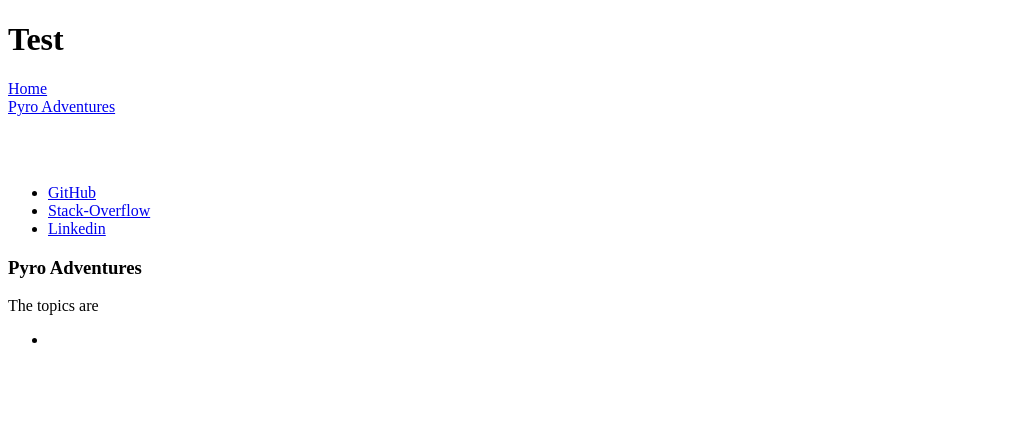
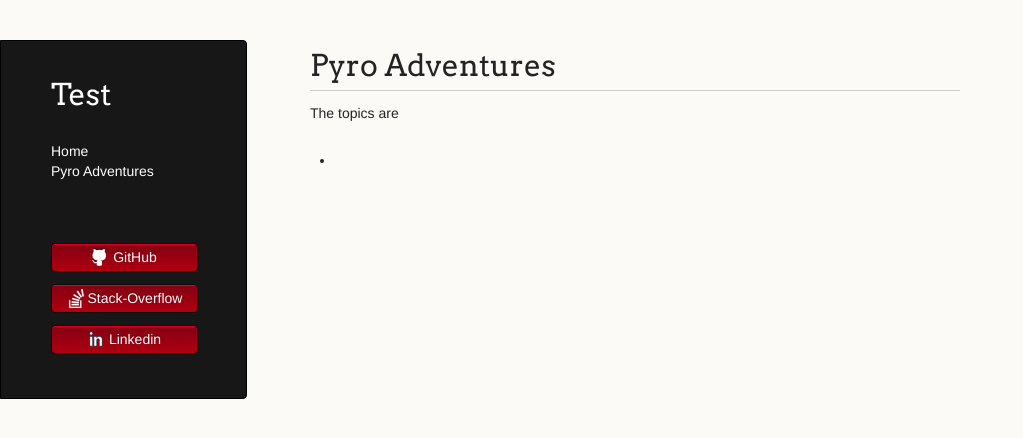
Before and after one commit to LemonPy29/LemonPy29.github.io, a Jekyll site: the page built from docs/pyro-adventures.md, in a window 1280 px wide. Shown: the top 438 px of the page, without its empty margins (0-1023 px from the left). Built offline with Jekyll 4.4.1, drawn with Linux system fonts in a browser that asks for light colours; the repository's description, which GitHub fills in, is left out.

Commit message:
Update pyro-adventures.md

```diff
--- a/docs/pyro-adventures.md
+++ b/docs/pyro-adventures.md
@@ -3,6 +3,7 @@ layout: page
 title: Pyro Adventures
 nav: true
 ---
-<link rel="stylesheet" href="./assets/css/main.css"/>
+<link rel="stylesheet" href="/assets/css/main.css"/>
+
 The topics are
 * []()
```
